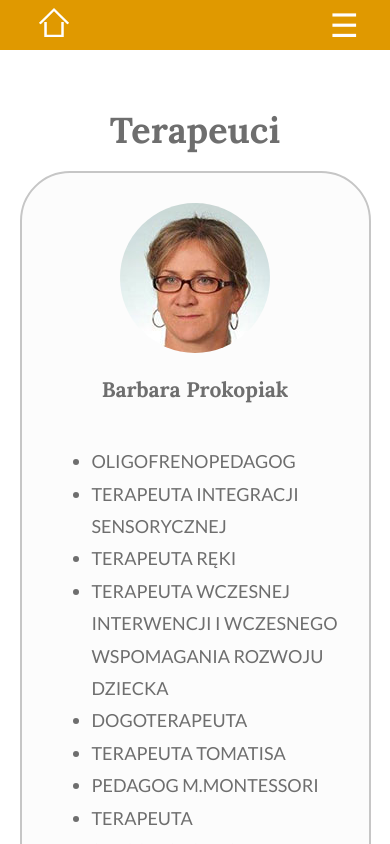
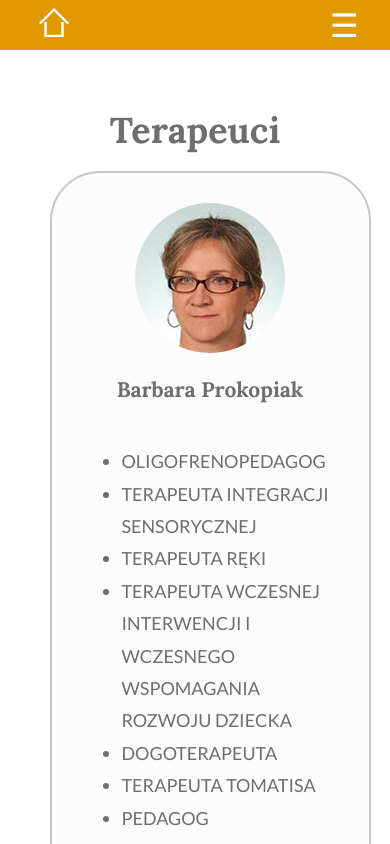
Before and after one commit to Rehaeel/kangurek, a React (Create React App) app: page /terapeuci in a window 390 px wide. Shown: the top 844 px of the page. Built offline with nearby package versions, Linux system fonts and the light colour scheme.

Commit message:
terapists mansonry columns [responsive]

```diff
--- a/package.json
+++ b/package.json
@@ -10,6 +10,7 @@
     "react-dom": "^17.0.2",
     "react-ga": "^3.3.0",
     "react-images": "^1.2.0-beta.7",
+    "react-masonry-css": "^1.0.16",
     "react-photo-gallery": "^8.0.0",
     "react-router-dom": "^5.3.0",
     "react-scripts": "4.0.3",
--- a/src/component/pages/contact/contact.js
+++ b/src/component/pages/contact/contact.js
@@ -38,14 +38,14 @@ export class ContactComponent extends React.Component {
                     <div className="contact-info">
                         <h3>Dane kontaktowe</h3>
 
-                        <p>tel.: <a href="tel:+48505776121">505-665-121</a> i <a href="tel:+48600216870">600-216-870</a></p>
+                        <p>tel.: <a href="tel:+48505776121">505-776-121</a> i <a href="tel:+48600216870">600-216-870</a></p>
                         <a href="tel:+48505776121"><img src={tel} alt="" /></a>
 
-                        <p>Mail: <a href="mailto:info@centrum-kangurek.pl">info @centrum-kangurek.pl</a></p>
+                        <p>Mail: <a href="mailto:info@centrum-kangurek.pl">info@centrum-kangurek.pl</a></p>
                         <a href="mailto:info@centrum-kangurek.pl"><img src={mail} alt="" /></a>
 
                         <p><a href="https://www.google.pl/maps/place/Centrum+Kangurek/@53.1317883,18.0174391,15z/data=!4m8!1m2!2m1!1scentrum+kangurek!3m4!1s0x470313e4298cd6bd:0x26e0e0577a21e6d9!8m2!3d53.139576!4d18.0299779">
-                            ul.Czerkaska 11 lok.2A (piętro),<br />
+                            ul. Czerkaska 11 lok.2A (piętro),<br />
                             85-637 Bydgoszcz
                         </a></p>
                         <a href="https://www.google.pl/maps/place/Centrum+Kangurek/@53.1317883,18.0174391,15z/data=!4m8!1m2!2m1!1scentrum+kangurek!3m4!1s0x470313e4298cd6bd:0x26e0e0577a21e6d9!8m2!3d53.139576!4d18.0299779">
--- a/src/component/pages/good-to-know/good-to-know.js
+++ b/src/component/pages/good-to-know/good-to-know.js
@@ -35,7 +35,7 @@ export default class GoodToKnow extends React.Component {
                         <li>często chodzi na palcach,</li >
                         <li>nabycie nowej umiejętności wymaga od dziecka wielu prób i powtórzeń,</li >
                         <li>nie lubi dziecięcego baraszkowania, nie lubi turlać się po podłodze, podskakiwać, robić fikołków,</li >
-                        <li>Dziecko wydaje się niezdarne, często przytrafiają rozlanie napoju, strącenie wazonu, rozsypanie cukru,</li >
+                        <li>dziecko wydaje się niezdarne, często przytrafiają rozlanie napoju, strącenie wazonu, rozsypanie cukru,</li >
                         <li>wiele czynności samoobsługowych wykonuje z trudem, powoli, niezdarnie, do końca ich nie opanowało,</li >
                         <li>nieumyślnie wchodzi lub wpada na meble, ściany, inne dzieci,</li >
                         <li>długo uczy się nowych aktywności fizycznych tj.: jazda na rowerze, pływanie, a czasem mimo wysiłku nie udaje mu się ich opanować,</li >
--- a/src/component/pages/price-list/price-table/price-table.css
+++ b/src/component/pages/price-list/price-table/price-table.css
@@ -16,6 +16,7 @@
     color: #fff;
     border-bottom: 2px solid hsl(41, 100%, 20%);
     font-size: 1.2em;
+    line-height: 1.2em;
 }
 
 .cennik td {padding: 5px 10px;}
--- a/src/component/pages/price-list/price-table/pricing-tariff.js
+++ b/src/component/pages/price-list/price-table/pricing-tariff.js
@@ -40,7 +40,7 @@ export const tariff = [
         ]
     },
     {
-        header: 'KREATYWNOSC',
+        header: 'KREATYWNOŚĆ',
         body: [
             {
                 serviceName: 'Zajęcia grupowe',
@@ -108,7 +108,7 @@ export const tariff = [
                 cost: '80 zł'
             },
             {
-                serviceName: 'Wystawienia zaświadczenia na studia o braku przeciwskazań do wykonywania zawodu nauczyciela/logopedy',
+                serviceName: 'Wystawienie zaświadczenia na studia o braku przeciwskazań do wykonywania zawodu nauczyciela/logopedy',
                 duration: '1 spotkanie',
                 cost: '80 zł'
             }
--- a/src/component/pages/terapists/terapeuci-list.js
+++ b/src/component/pages/terapists/terapeuci-list.js
@@ -65,7 +65,7 @@ export const terapeuciList = [
         name: 'Alicja Wenda',
         image: Ala,
         education: [
-            'SPECJALISTA DO WSPOMAGANIA TERAPII PRZY UDZIALE PSA'
+            'DOGOTERAPEUTA'
         ],
         expirience: 'Dogoterapią zajmuje się od 13 lat. Satysfakcje daje jej praca z dziećmi i psami. Dogoterapia to idealne połączenie tych dwóch pasji. Wraz z psem Albertem należy do fundacji dogoterapeutycznej "Cane pro hubamo". Obecnie jest w trakcie studiów na kierunku "Pedagogika przedszkolna i wczesnoszkolna". Specjalista do wspomagania terapii przy udziale psa.'
     }
--- a/src/component/pages/terapists/terapeuci-page.css
+++ b/src/component/pages/terapists/terapeuci-page.css
@@ -1,9 +1,16 @@
 .terapeuci {
-    position: relative;
-    display: grid;
-    grid-template-columns: repeat(3, 1fr);
-    justify-items: center;
-    gap: 3% 4%;
+    display: flex;
+    width: auto;
+    padding-left: -30px;
+}
+
+.masonry-terapeuci-column {
+    padding-left: 30px;
+    background-clip: padding-box;
+}
+
+.masonry-terapeuci-column > div {
+    margin-bottom: 30px;
 }
 
 .terapeuta {
@@ -39,22 +46,3 @@ overflow: hidden;
 .show-more:hover {
     text-decoration: underline;
 }
-
-/************ Tablet ************/
-
-@media screen and (min-width: 765px) and (max-width: 980px) {
-    .terapeuci {
-        grid-template-columns: 1fr 1fr;
-        gap: 1% 2%;
-    }
-}
-
-/************ Mobile ************/
-
-@media screen and (max-width: 765px) {
-    .terapeuci {
-        grid-template-columns: 1fr;
-        gap:1%;
-        margin-bottom: 20%;
-    }
-}
--- a/src/component/pages/terapists/terapeuci-page.js
+++ b/src/component/pages/terapists/terapeuci-page.js
@@ -4,6 +4,7 @@ import Section from '../../sections/sections';
 import ReactGA from 'react-ga';
 
 import { terapeuciList } from './terapeuci-list';
+import Masonry from 'react-masonry-css';
 
 export default class Terapieuci extends React.Component {
     constructor(props) {
@@ -28,10 +29,18 @@ export default class Terapieuci extends React.Component {
     }
 
     render() {
+        const breakpointColumnsObj = {
+            default: 3,
+            980: 2,
+            765: 1
+        }
         return (
             <div className="terapeuci-page">
                 <Section width={80} name={'Terapeuci'}>
-                    <div className="terapeuci">
+                    <Masonry
+                        className="terapeuci"
+                        columnClassName="masonry-terapeuci-column"
+                        breakpointCols={breakpointColumnsObj}>
                         {terapeuciList.map((terapist, index) => {
                             return (
                                 <div key={index} className="terapeuta">
@@ -43,7 +52,7 @@ export default class Terapieuci extends React.Component {
                                         })}
                                     </ul>
                                     <div style={{
-                                        maxHeight: this.state.height === index ? 800 : 0,
+                                        maxHeight: this.state.height === index ? 1000 : 0,
                                         opacity: this.state.opacity === index ? 1 : 0,
                                         transition: 'max-height 0.5s ease'
                                     }} className="business-experience">
@@ -51,12 +60,12 @@ export default class Terapieuci extends React.Component {
                                         <p>{terapist.expirience}</p>
                                     </div>
                                     <p onClick={() => this.showMoreClick(index)} className="show-more">
-                                        {this.state.showMore ? 'Zobacz mniej ...' : 'Zobacz więcej ...'}
+                                        {this.state.showMore === index ? 'Zobacz mniej ...' : 'Zobacz więcej ...'}
                                     </p>
                                 </div>
                             )
                         })}
-                    </div>
+                    </Masonry>
                 </Section>
             </div>
         )
```
Also changed, not shown: 1 other file (tests, documents, lock files or other folders).
